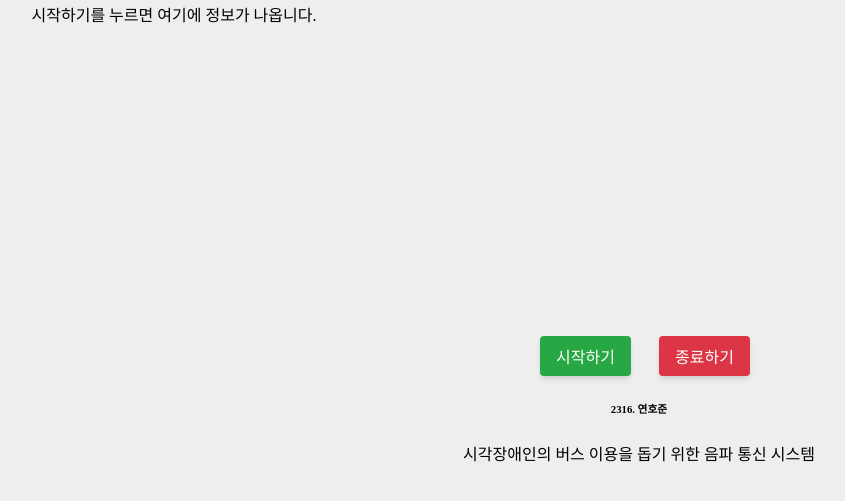
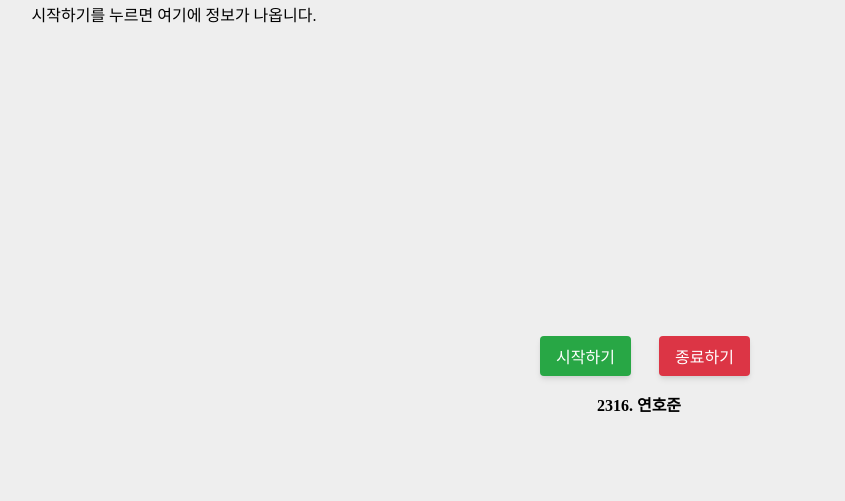
Before and after one commit to yeounhojunstudy/BIS_DOS, a plain HTML site: page index.html in a window 1280 px wide. Shown: the part 87-588 px from the top of the page, without its empty margins (1-846 px from the left). Drawn offline with Linux system fonts and the light colour scheme.

Commit message:
Update index.html

```diff
--- a/index.html
+++ b/index.html
@@ -127,8 +127,8 @@
 
         captureStop.click();
     </script>
-    <h6>2316. 연호준</h6>
-    <p>시각장애인의 버스 이용을 돕기 위한 음파 통신 시스템</p>
+    <p style="font-weight: bold">2316. 연호준</h6>
+    <p style="color: #abd5db>시각장애인의 버스 이용을 돕기 위한 음파 통신 시스템</p>
 </body>
 
 </html>
```
